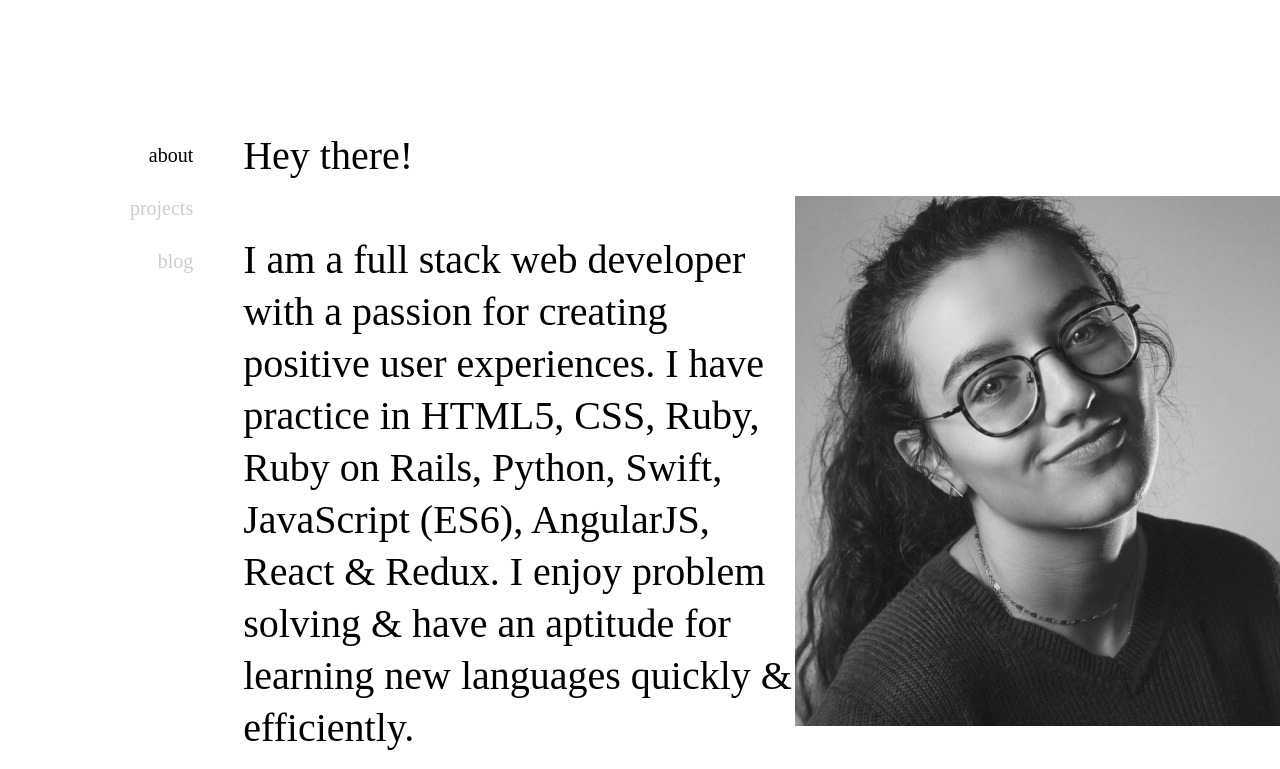
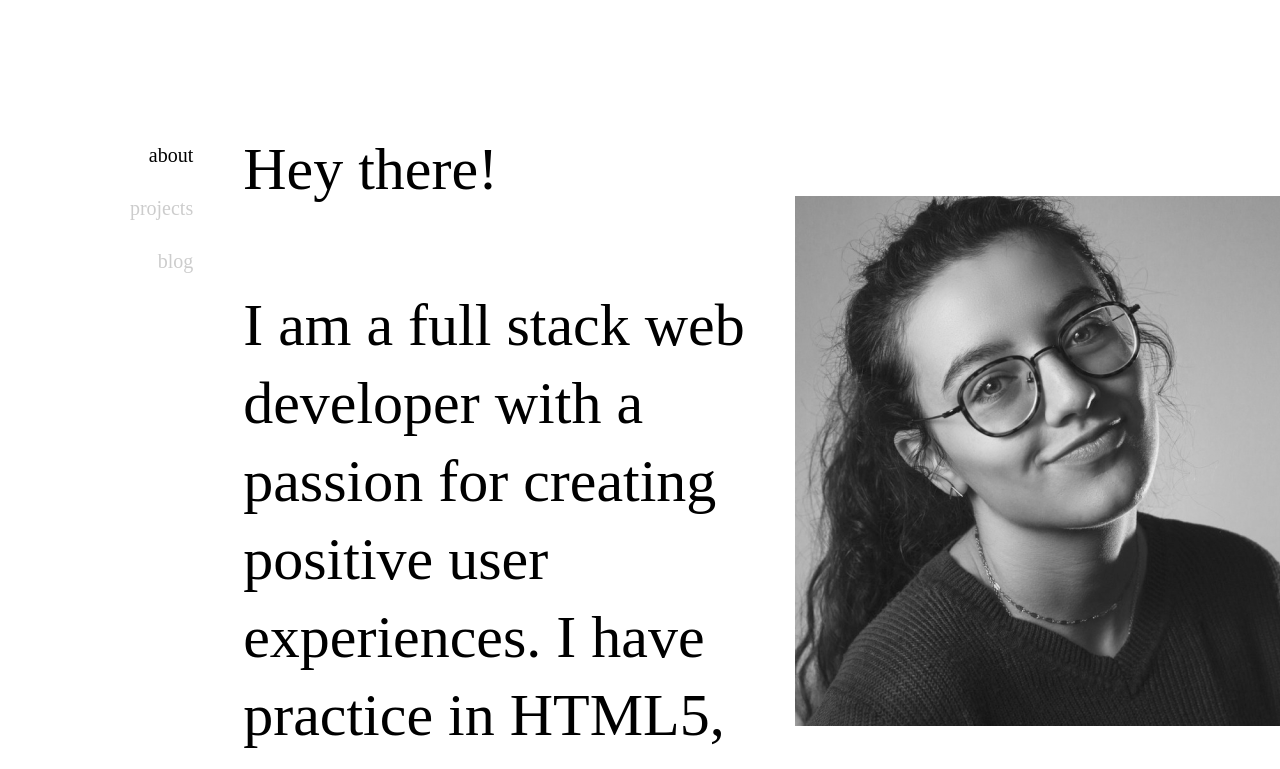
Before and after one commit to SarahYiskah/sarahyiskah, a React app: page / in a window 1280 px wide. Shown: the top 769 px of the page. Built offline with nearby package versions, Linux system fonts and the light colour scheme.

Commit message:
Added projects. Moved useActiveRoute to provider

```diff
--- a/src/App.js
+++ b/src/App.js
@@ -1,6 +1,8 @@
 import React from 'react';
 import { createUseStyles } from 'react-jss';
-import { Footer, Navbar, About } from 'components';
+import { Footer, Navbar, About, Projects } from 'components';
+import { ActiveRouteProvider } from 'providers';
+
 
 const useStyles = createUseStyles(theme => ({
     text: {
@@ -20,13 +22,18 @@ const App = () => {
     const classes = useStyles();
 
     return (
+        <ActiveRouteProvider>
             <div className={classes.container}>
                 <div className={classes.body}>
                     <Navbar />
+                    <div>
                         <About />
+                        <Projects />
+                    </div>
                 </div>
                 <Footer />
             </div>
+        </ActiveRouteProvider>
     );
 };
 
--- a/src/components/About.js
+++ b/src/components/About.js
@@ -1,6 +1,6 @@
 import React from 'react';
 import { createUseStyles } from 'react-jss';
-import { useCommonClasses } from 'hooks'
+import { useCommonClasses, useActiveRoute } from 'hooks'
 import clsx from 'clsx';
 
 const useStyles = createUseStyles(theme => ({
@@ -18,10 +18,13 @@ const useStyles = createUseStyles(theme => ({
 const About = () => {
     const classes = useStyles();
     const commonClasses = useCommonClasses();
+    const { setActiveRoute } = useActiveRoute();
+
+    const handleAboutMouseOver = () => setActiveRoute('about');
 
     return (
-        <div id="about" className={classes.container}>
-            <p className={clsx(commonClasses.sectionDetails, classes.details)}>
+        <div id="about" className={classes.container} onMouseOver={handleAboutMouseOver}>
+            <p className={clsx(commonClasses.sectionDescription, classes.details)}>
                 Hey there!
                 <br />
                 <br />
--- a/src/components/Navbar.js
+++ b/src/components/Navbar.js
@@ -40,7 +40,7 @@ const useStyles = createUseStyles(theme => ({
 
 const Navbar = () => {
     const classes = useStyles();
-    const [activeRoute, setActiveRoute] = useActiveRoute();
+    const { activeRoute, setActiveRoute } = useActiveRoute();
     const [top, setTop] = useState('142px');
 
     const handleAboutClick = () => setActiveRoute('about');
--- a/src/components/Projects.js
+++ b/src/components/Projects.js
@@ -0,0 +1,101 @@
+import React, { useEffect } from 'react';
+import { createUseStyles } from 'react-jss';
+import { useCommonClasses, useActiveRoute } from 'hooks'
+
+const useStyles = createUseStyles(theme => ({
+    container: {
+        display: 'flex',
+        justifyContent: 'space-between',
+        position: 'relative'
+    },
+    details: {
+        paddingTop: '130px',
+        paddingBottom: '127px'
+    }
+}));
+
+const projects = [
+    {
+        title: 'MUSICO',
+        subheader: 'HTML  |  CSS  |  Javascript',
+        description: 'An app made to combine friends playlist and play songs of shared interest.',
+        details: [
+            'Used Firebase for live updates',
+            'Used the Spotify api to authenticate users, and play music',
+            'Used custom CSS to create a clean ui and responsive design',
+            'Progressive web app',
+            'Hosted on Firebase'
+        ],
+        background: '#D0D1D8',
+        videoURL: ''
+    }, {
+        title: 'GAME NIGHT',
+        subheader: 'HTML  |  CSS  |  Javascript',
+        description: 'A fun interactive live Rummikub game with your friends online.',
+        details: [
+            'Used Firebase to make live connections between friend',
+            'Used HTML and Javascript to create ‘drag and drop’ functionality',
+            'Used mostly custom css to create a clean and fun design',
+            'Hosted on Heroku',
+        ],
+        background: '#CDD4CB',
+        videoURL: ''
+    }, {
+        title: 'TRIPPY',
+        subheader: 'HTML  |  CSS  |  Ruby  |  Javascript',
+        description: 'A great way to plan trips with your friends.',
+        details: [
+            'Used JWT to build custom authentication and authorization functionality',
+            'Built APIs using Ruby on Rails and the MVC pattern',
+            'Used FourSquare API to make real time fetch requests',
+            'Hosted on Heroku'
+        ],
+        background: '#EDE6CF',
+        videoURL: ''
+    }
+];
+
+const Projects = () => {
+    const classes = useStyles();
+    const commonClasses = useCommonClasses();
+    const { setActiveRoute } = useActiveRoute();
+
+    const handleProjectsMouseOver = () => setActiveRoute('projects');
+
+    return (
+        <div id="projects" onMouseOver={handleProjectsMouseOver}>
+            {projects.map((project, index) => (
+                <div
+                    id={project.title.toLowerCase()}
+                    key={project.title.toLowerCase()}
+                    className={classes.container}
+                >
+                    <div className={classes.details}>
+                        <p className={commonClasses.sectionTitle}>{project.title}</p>
+                        <p className={commonClasses.sectionSubheader}>{project.subheader}</p>
+                        <br /><br />
+                        <p className={commonClasses.sectionDescription}>{project.description}</p>
+                        <br /><br />
+                        <div className={commonClasses.sectionDetails}>
+                            {project.details.map((details, index) => (
+                                <p key={'details' + index}>
+                                    * {details}
+                                </p>
+                            ))}
+                        </div>
+                    </div>
+                    <div
+                        style={{ paddingBottom: index === projects.length - 1 ? '140px' : 0 }}
+                    >
+                        <div
+                            className={commonClasses.sectionImage}
+                            style={{ background: project.background }}
+                        />
+                    </div>
+                </div>
+            ))}
+        </div>
+    );
+};
+
+export default Projects;
--- a/src/components/index.js
+++ b/src/components/index.js
@@ -1,3 +1,4 @@
 export { default as Navbar } from './Navbar';
 export { default as About } from './About';
+export { default as Projects } from './Projects';
 export { default as Footer } from './Footer';
--- a/src/hooks/useActiveRoute.js
+++ b/src/hooks/useActiveRoute.js
@@ -1,10 +1,8 @@
-import { useState } from 'react';
-import { ROUTES } from 'utility';
-
+import { useContext } from 'react';
+import { ActiveRouteContext } from 'providers';
 
 function useActiveRoute() {
-    const [activeRoute, setActiveRoute] = useState(ROUTES.ABOUT);
-    return [activeRoute, setActiveRoute];
+    return useContext(ActiveRouteContext);
 }
 
 export default useActiveRoute;
--- a/src/hooks/useCommonClasses.js
+++ b/src/hooks/useCommonClasses.js
@@ -12,6 +12,7 @@ const useCommonClasses = createUseStyles(theme => ({
         color: theme.palette.text.primary,
         textTrasform: 'uppercase',
         maxWidth: '556px',
+        margin: '0',
         [theme.breakpoints.down.md]: {
             maxWidth: '400px'
         }
@@ -27,6 +28,7 @@ const useCommonClasses = createUseStyles(theme => ({
         letterSpacing: '0px',
         textAlign: 'left',
         maxWidth: '556px',
+        margin: '0',
         [theme.breakpoints.down.md]: {
             maxWidth: '400px'
         }
@@ -41,6 +43,7 @@ const useCommonClasses = createUseStyles(theme => ({
         letterSpacing: '0px',
         textAlign: 'left',
         maxWidth: '556px',
+        margin: '0',
         [theme.breakpoints.down.md]: {
             maxWidth: '400px'
         }
@@ -56,8 +59,12 @@ const useCommonClasses = createUseStyles(theme => ({
         textAlign: 'left',
         margin: 0,
         maxWidth: '556px',
+        margin: '0',
         [theme.breakpoints.down.md]: {
             maxWidth: '400px'
+        },
+        '& > p:last-child': {
+            marginBottom: 0
         }
     },
     sectionImage: {
@@ -65,7 +72,6 @@ const useCommonClasses = createUseStyles(theme => ({
         height: '530px',
         position: 'sticky',
         top: '196px',
-        paddingBottom: '140px',
         [theme.breakpoints.down.md]: {
             width: '385px',
             height: '420.7px'
--- /dev/null
+++ b/src/providers/ActiveRouteProvider.js
@@ -0,0 +1,26 @@
+import React, { useState, createContext, useContext } from 'react';
+import { ROUTES } from 'utility';
+
+const INIT_STATE = {
+    activeRoute: ROUTES.ABOUT
+};
+
+export const ActiveRouteContext = createContext(INIT_STATE);
+
+export const useActiveRoute = () => {
+    return useContext(ActiveRouteContext);
+};
+
+function ActiveRouteProvider(props) {
+    const { children } = props;
+
+    const [activeRoute, setActiveRoute] = useState(INIT_STATE.activeRoute);
+
+    return (
+        <ActiveRouteContext.Provider value={{ activeRoute, setActiveRoute }}>
+            {children}
+        </ActiveRouteContext.Provider>
+    );
+}
+
+export default ActiveRouteProvider;
--- /dev/null
+++ b/src/providers/index.js
@@ -0,0 +1 @@
+export { default as ActiveRouteProvider, ActiveRouteContext } from './ActiveRouteProvider';
```
Also changed, not shown: package.json (+3 -4 lines), 1 other file (tests, documents, lock files or other folders). Lines whose indentation alone changed are shown as unchanged.
